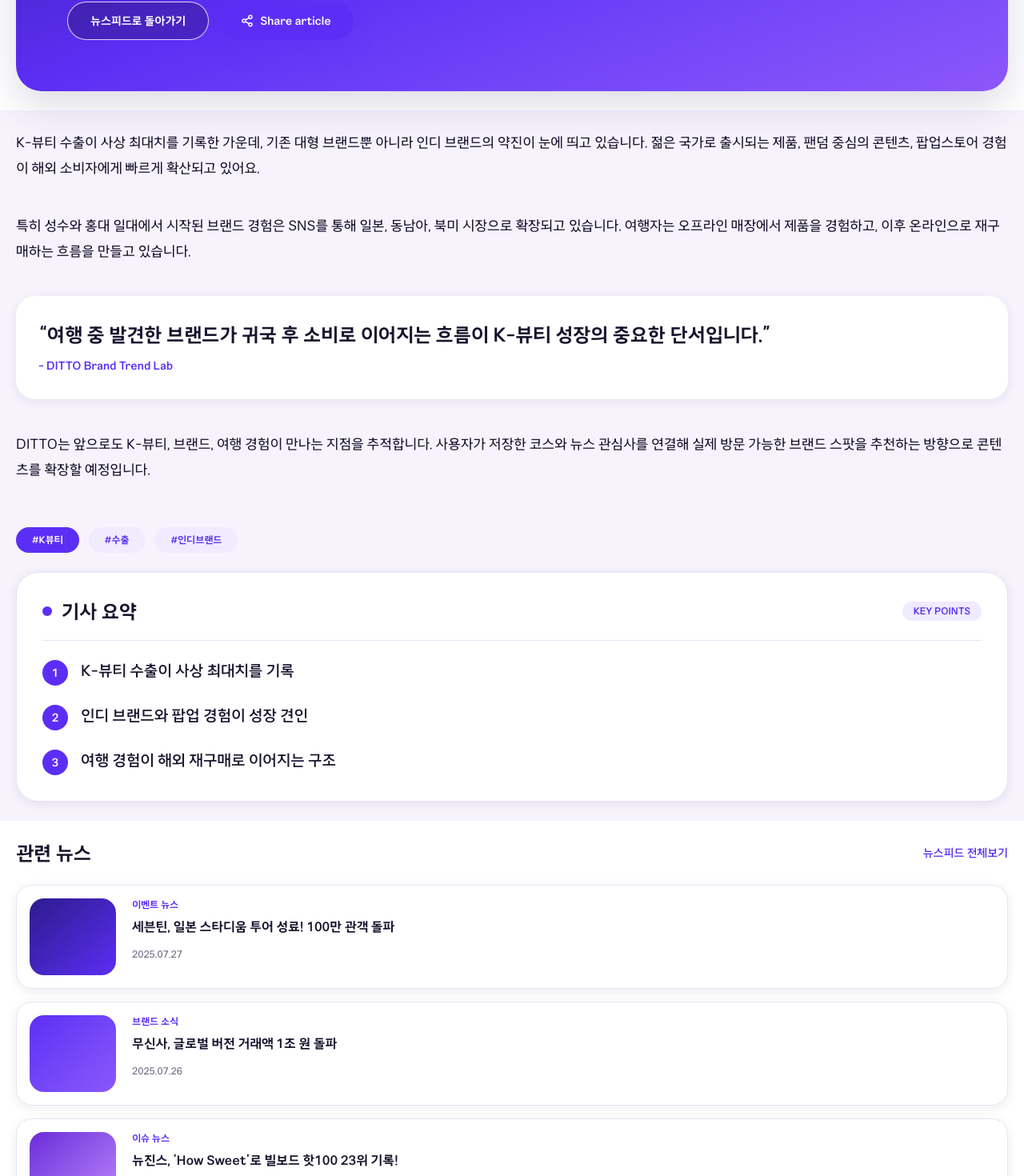
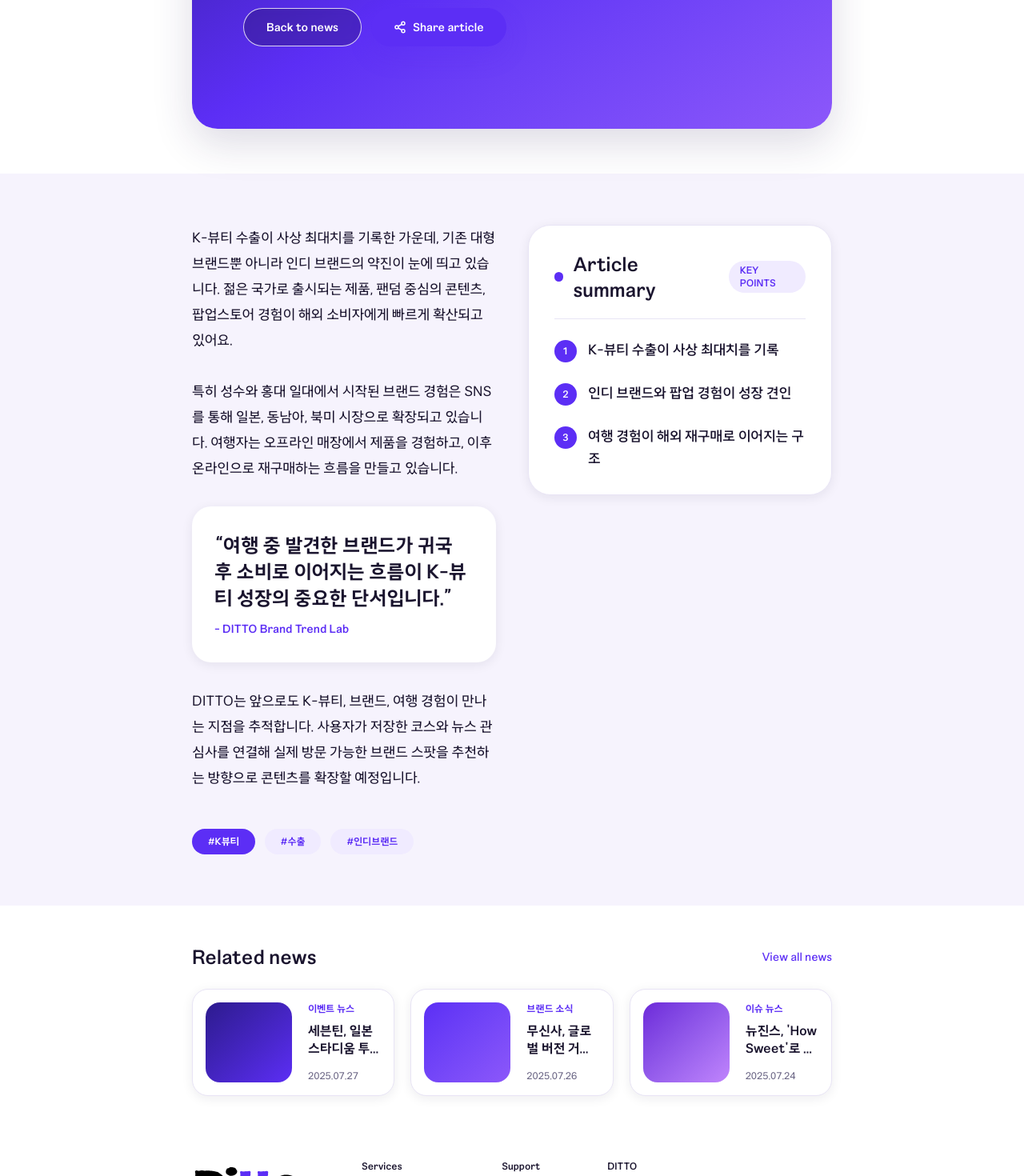
Before and after one commit to HDF-final/Ditto-FrontEnd, a Next.js app: page /news/k-beauty-export-record in a window 1280 px wide. Shown: the part 480-1950 px from the top of the page at 80% size. Built offline with nearby package versions, Linux system fonts and the light colour scheme; no server answers.

Commit message:
feat: 뉴스 상세 대표 사진 크기 최적화 및 요약 사이드바 스크롤 고정(Sticky) 적용

```diff
--- a/src/app/news/[slug]/page.js
+++ b/src/app/news/[slug]/page.js
@@ -1,8 +1,10 @@
 import Link from "next/link";
 import Image from "next/image";
 import { notFound } from "next/navigation";
+import { getTranslations } from "next-intl/server";
 
 import { NewsShareButton } from "@/components/news/news-share-button";
+import { NewsImageLightbox } from "@/components/news/news-image-lightbox";
 import {
   getNewsDetailBySlug,
   getNewsSitemap,
@@ -11,7 +13,7 @@ import {
 
 export const dynamic = "force-dynamic";
 
-function FormattedParagraph({ text }) {
+function FormattedParagraph({ text, originalArticle = "원문 기사" }) {
   if (!text) return null;
 
   // 1. Markdown link pattern: [연합뉴스](https://...)
@@ -71,7 +73,7 @@ function FormattedParagraph({ text }) {
   const sourceWithUrlRegex = /^(출처:\s*)([^\s(]+)?\s*\((https?:\/\/[^\s)]+)\)$/;
   const sourceMatch = text.match(sourceWithUrlRegex);
   if (sourceMatch) {
-    const [, prefix, label = "원문 기사", url] = sourceMatch;
+    const [, prefix, label = originalArticle, url] = sourceMatch;
     return (
       <>
         {prefix}
@@ -110,11 +112,14 @@ export async function generateStaticParams() {
 }
 
 export async function generateMetadata({ params }) {
-  const { slug } = await params;
+  const [{ slug }, t] = await Promise.all([
+    params,
+    getTranslations("news"),
+  ]);
   const news = await getNewsDetailBySlug(slug);
 
   if (!news) {
-    return { title: "뉴스 상세" };
+    return { title: t("detailTitle") };
   }
 
   return {
@@ -124,7 +129,10 @@ export async function generateMetadata({ params }) {
 }
 
 export default async function NewsDetailPage({ params }) {
-  const { slug } = await params;
+  const [{ slug }, t] = await Promise.all([
+    params,
+    getTranslations("news"),
+  ]);
   const news = await getNewsDetailBySlug(slug);
 
   if (!news) {
@@ -138,10 +146,11 @@ export default async function NewsDetailPage({ params }) {
   const tags = news.tags || news.keywords || [];
 
   return (
-    <main className="bg-surface-soft">
-      <section className="bg-white px-5 pb-6 pt-6">
+    <main className="bg-surface-soft min-h-screen">
+      {/* 1. Hero Header */}
+      <section className="bg-white px-5 sm:px-8 pb-10 pt-8 lg:px-52 xl:px-60 2xl:px-72 lg:pb-14">
         <div
-          className={`relative mx-auto max-w-7xl min-h-[400px] overflow-hidden rounded-[32px] px-8 py-12 text-white shadow-[0_18px_50px_rgba(43,28,89,0.16)] sm:px-12 lg:px-16 lg:py-16 ${
+          className={`relative mx-auto max-w-7xl min-h-[440px] lg:min-h-[500px] overflow-hidden rounded-[32px] px-8 py-12 text-white shadow-[0_18px_50px_rgba(43,28,89,0.16)] sm:px-12 lg:px-16 lg:py-16 ${
             news.representativeImageUrl ? "" : `bg-linear-to-br ${news.gradient}`
           }`}
         >
@@ -177,23 +186,48 @@ export default async function NewsDetailPage({ params }) {
                 href="/news"
                 className="inline-flex min-h-12 items-center justify-center rounded-control border border-white/80 bg-black/20 backdrop-blur-xs px-7 text-sm font-black text-white transition hover:bg-white/20"
               >
-                뉴스피드로 돌아가기
+                {t("backToFeed")}
               </Link>
               <NewsShareButton
                 title={news.title}
                 summary={news.summary}
               />
+              {news.representativeImageUrl ? (
+                <NewsImageLightbox
+                  src={news.representativeImageUrl}
+                  alt={news.title}
+                  caption={news.imageCaption || news.summary}
+                  mode="button"
+                />
+              ) : null}
             </div>
           </div>
         </div>
       </section>
 
-      <section className="px-5 py-6">
-        <div className="grid gap-6">
-          <article className="flex flex-col gap-10 text-[17px] font-medium leading-8 text-ink">
+      {/* 2. Main Content & Sidebar Grid */}
+      <section className="px-5 sm:px-8 py-10 lg:px-52 xl:px-60 2xl:px-72 lg:py-16">
+        <div className="mx-auto max-w-7xl">
+          <div className="grid gap-10 lg:grid-cols-[minmax(0,1fr)_380px] lg:items-start">
+            {/* Left: Article Body */}
+            <article className="flex flex-col gap-8 text-[17px] font-medium leading-8 text-ink">
+              {news.representativeImageUrl ? (
+                <div className="w-full">
+                  <NewsImageLightbox
+                    src={news.representativeImageUrl}
+                    alt={news.title}
+                    caption={news.imageCaption || news.summary}
+                    mode="card"
+                  />
+                </div>
+              ) : null}
+
               {body.slice(0, 2).map((paragraph, index) => (
                 <p key={index}>
-                <FormattedParagraph text={paragraph} />
+                  <FormattedParagraph
+                    text={paragraph}
+                    originalArticle={t("originalArticle")}
+                  />
                 </p>
               ))}
 
@@ -212,7 +246,10 @@ export default async function NewsDetailPage({ params }) {
 
               {body.slice(2).map((paragraph, index) => (
                 <p key={index}>
-                <FormattedParagraph text={paragraph} />
+                  <FormattedParagraph
+                    text={paragraph}
+                    originalArticle={t("originalArticle")}
+                  />
                 </p>
               ))}
 
@@ -235,11 +272,12 @@ export default async function NewsDetailPage({ params }) {
               ) : null}
             </article>
 
-          <aside className="h-fit rounded-[28px] border border-line bg-white p-8 shadow-card">
+            {/* Right: Key Points Aside (Sticky on Scroll) */}
+            <aside className="lg:sticky lg:top-[116px] h-fit rounded-[28px] border border-line bg-white p-8 shadow-card transition-all">
               <div className="flex items-center justify-between gap-3 border-b border-line pb-5">
                 <div className="flex items-center gap-3">
                   <span className="size-3 rounded-full bg-brand" />
-                <h2 className="text-2xl font-black text-ink">기사 요약</h2>
+                  <h2 className="text-2xl font-black text-ink">{t("summary")}</h2>
                 </div>
                 <span className="rounded-full bg-brand-soft px-3.5 py-1 text-xs font-black text-brand">
                   KEY POINTS
@@ -247,11 +285,11 @@ export default async function NewsDetailPage({ params }) {
               </div>
               <ol className="mt-6 flex flex-col gap-6">
                 {summaryPoints.map((point, index) => (
-                <li key={index} className="flex items-start gap-4">
-                  <span className="flex size-8 flex-none items-center justify-center rounded-full bg-brand text-sm font-black text-white">
+                  <li key={index} className="flex items-start gap-3.5">
+                    <span className="flex size-7 flex-none items-center justify-center rounded-full bg-brand text-xs font-black text-white mt-0.5">
                       {index + 1}
                     </span>
-                  <p className="text-[19px] font-bold leading-snug text-ink">
+                    <p className="text-[17px] font-bold leading-relaxed text-ink">
                       {point}
                     </p>
                   </li>
@@ -259,17 +297,19 @@ export default async function NewsDetailPage({ params }) {
               </ol>
             </aside>
           </div>
+        </div>
       </section>
 
-      <section className="bg-white px-5 py-6">
+      {/* 3. Related News Section */}
+      <section className="bg-white px-5 sm:px-8 py-12 lg:px-52 xl:px-60 2xl:px-72">
         <div className="mx-auto max-w-7xl">
           <div className="mb-6 flex items-center justify-between gap-4">
-            <h2 className="text-2xl font-black text-ink">관련 뉴스</h2>
-            <Link href="/news" className="text-sm font-bold text-brand">
-              뉴스피드 전체보기
+            <h2 className="text-2xl font-black text-ink">{t("related")}</h2>
+            <Link href="/news" className="text-sm font-bold text-brand hover:underline">
+              {t("viewAll")}
             </Link>
           </div>
-          <div className="grid gap-4">
+          <div className="grid gap-5 md:grid-cols-2 lg:grid-cols-3">
             {relatedNews.map((item) => (
               <Link
                 key={item.slug}
--- a/src/components/news/news-image-lightbox.js
+++ b/src/components/news/news-image-lightbox.js
@@ -69,7 +69,7 @@ export function NewsImageLightbox({
 
       {/* 2. Card mode (in Article Body) */}
       {mode === "card" && (
-        <figure className="my-4 w-full">
+        <figure className="my-2 w-full max-w-2xl mx-auto">
           <div
             role="button"
             tabIndex={0}
@@ -80,7 +80,7 @@ export function NewsImageLightbox({
                 setIsOpen(true);
               }
             }}
-            className="relative block w-full aspect-[16/10] min-h-[360px] sm:min-h-[460px] lg:min-h-[520px] cursor-zoom-in overflow-hidden rounded-[28px] border border-line bg-surface-soft shadow-card transition-all hover:shadow-xl group"
+            className="relative block w-full aspect-[16/9] min-h-[220px] sm:min-h-[260px] lg:min-h-[300px] max-h-[340px] cursor-zoom-in overflow-hidden rounded-[20px] border border-line bg-surface-soft shadow-sm transition-all hover:shadow-md group"
           >
             <Image
               src={src}
@@ -92,10 +92,10 @@ export function NewsImageLightbox({
             />
             {/* Hover overlay hint */}
             <div className="absolute inset-0 flex items-center justify-center bg-black/0 transition-colors duration-300 group-hover:bg-black/25">
-              <span className="inline-flex items-center gap-2 rounded-full bg-black/75 px-5 py-2.5 text-xs font-black text-white opacity-0 backdrop-blur-xs transition duration-300 group-hover:opacity-100 shadow-lg scale-95 group-hover:scale-100">
+              <span className="inline-flex items-center gap-1.5 rounded-full bg-black/75 px-4 py-2 text-xs font-black text-white opacity-0 backdrop-blur-xs transition duration-300 group-hover:opacity-100 shadow-md scale-95 group-hover:scale-100">
                 <svg
                   aria-hidden="true"
-                  className="size-4"
+                  className="size-3.5"
                   viewBox="0 0 24 24"
                   fill="none"
                   stroke="currentColor"
@@ -110,12 +110,11 @@ export function NewsImageLightbox({
               </span>
             </div>
           </div>
-          {caption ? (
-            <figcaption className="mt-2.5 px-2 text-xs font-semibold text-ink-muted flex items-start gap-1.5 leading-relaxed">
-              <span className="text-[10px] text-ink-muted/80 mt-0.5 select-none">▲</span>
-              <span>{caption}</span>
+          {caption && (
+            <figcaption className="mt-2 text-center text-xs text-muted font-medium">
+              ▲ {caption}
             </figcaption>
-          ) : null}
+          )}
         </figure>
       )}
 
```
Also changed, not shown: src/lib/api/news.server.js. Lines whose indentation alone changed are shown as unchanged.
